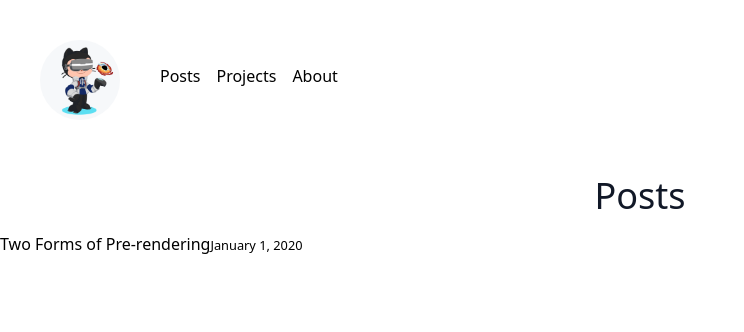
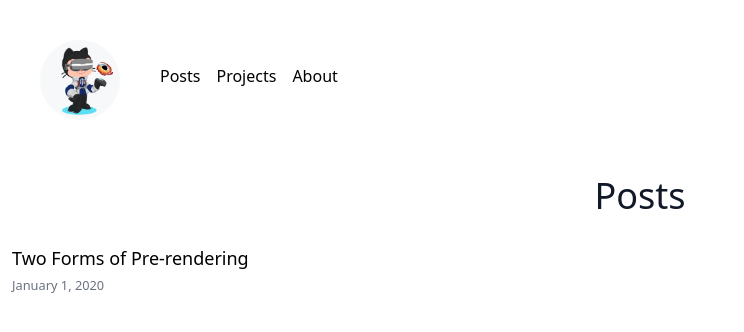
Before and after one commit to alefram/Alefram.github.io, a Next.js app: page /Posts in a window 1280 px wide. Shown: the top 332 px of the page, without its empty margins (0-744 px from the left). Built offline with nearby package versions, Linux system fonts and the light colour scheme.

Commit message:
fix projects and posts list style

```diff
--- /dev/null
+++ b/components/Post.js
@@ -0,0 +1,19 @@
+import Link from 'next/link'
+import Date from './Date'
+
+function Post({date,title,id}) {
+    return (
+        <div>
+            <div className="p-2 flex flex-col">
+                <Link href={`/projects/${id}`}>
+                    <a className="text-lg  font-medium">{title}</a>
+                </Link>
+                <small className="mt-1 text-gray-500">
+                    <Date dateString={date}/>
+                </small>
+            </div>
+        </div>
+    );
+}
+
+export default Post
--- a/pages/Posts.js
+++ b/pages/Posts.js
@@ -1,8 +1,7 @@
 import Head from 'next/head';
 import Navbar from '../components/Navbar'
+import Post from '../components/Post'
 import { getSortedPostsData } from '../lib/posts'
-import Link from 'next/link'
-import Date from '../components/Date'
 
 function Posts({allPostsData}) {
     return (
@@ -18,16 +17,15 @@ function Posts({allPostsData}) {
                 <div className="p-4">
                     <h1 className=" text-4xl text-center text-gray-900">Posts</h1>
                 </div>
-                <div>
+                <div  className="p-1">
                     <ul>
                         {allPostsData.map(({ id, date, title }) => (
                             <li key={id}>
-                                <Link href={`/posts/${id}`}>
-                                    <a>{title}</a>
-                                </Link>
-                                <small>
-                                    <Date dateString={date} />
-                                </small>
+                                <Post
+                                    title={title}
+                                    date={date}
+                                    id={id}
+                                />
                             </li>
                         ))}
                     </ul>
--- a/pages/posts/[id].js
+++ b/pages/posts/[id].js
@@ -18,7 +18,6 @@ function Post({postData}) {
             <Date dateString={postData.date} />
             <div dangerouslySetInnerHTML={{ __html: postData.contentHtml }} />
         </div>
-
     );
 }
 
```
Also changed, not shown: components/Project.js (added, +19 -0 lines), lib/projects.js (+10 -15 lines), pages/Projects.js (+7 -7 lines), pages/projects/[id].js (+19 -3 lines).
